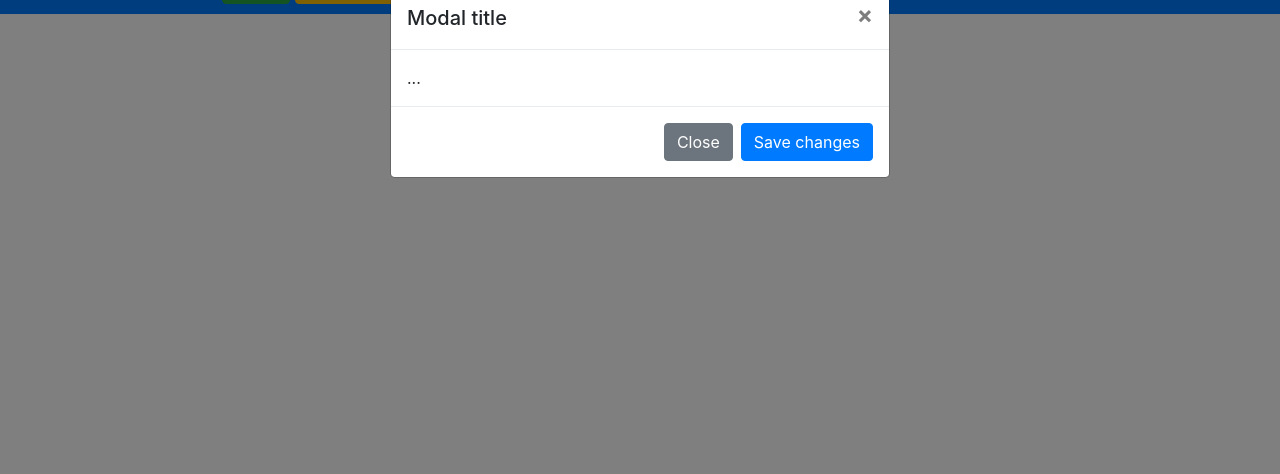
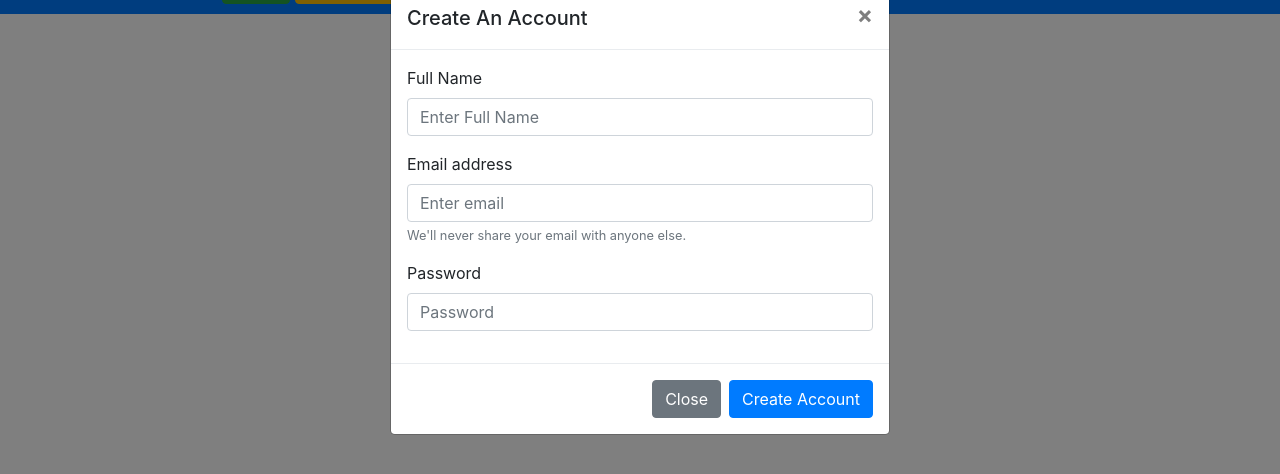
Before and after one commit to sulenchy/TeamCelestine-eloka-More-Recipe, a plain HTML site: page index.html in a window 1280 px wide. Both pictures are taken after a click on the button "Create Account". Shown: the part 42-516 px from the top of the page. Drawn offline with nearby package versions, Linux system fonts and the light colour scheme.

Commit message:
added siguup modal code

```diff
--- a/index.html
+++ b/index.html
@@ -29,8 +29,6 @@
             </ul>
         </div>
     </nav>
-
-
     <div class="modal fade" id="signinModal" tabindex="-1" role="dialog" aria-labelledby="signinModalLabel" aria-hidden="true">
       <div class="modal-dialog" role="document">
         <div class="modal-content">
@@ -65,26 +63,39 @@
       </div>
     </div>
 
-    <div class="modal fade" id="signupModal" tabindex="-1" role="dialog" aria-labelledby="exampleModalLabel" aria-hidden="true">
+    <div class="modal fade" id="signupModal" tabindex="-1" role="dialog" aria-labelledby="signupModalLabel" aria-hidden="true">
       <div class="modal-dialog" role="document">
         <div class="modal-content">
           <div class="modal-header">
-                  <h5 class="modal-title" id="exampleModalLabel">Modal title</h5>
+            <h5 class="modal-title" id="exampleModalLabel">Create An Account</h5>
             <button type="button" class="close" data-dismiss="modal" aria-label="Close">
               <span aria-hidden="true">&times;</span>
             </button>
           </div>
           <div class="modal-body">
-                  ...
+            <form action="">
+              <div class="form-group">
+                <label for="fullname">Full Name</label>
+                <input type="email" class="form-control" id="fullname" aria-describedby="fullnameHelp" placeholder="Enter Full Name" >
+              </div>
+              <div class="form-group">
+                  <label for="email">Email address</label>
+                  <input type="email" class="form-control" id="email" aria-describedby="emailHelp" placeholder="Enter email">
+                  <small id="emailHelp" class="form-text text-muted">We'll never share your email with anyone else.</small>
+              </div>
+              <div class="form-group">
+                <label for="password">Password</label>
+                <input type="password" class="form-control" id="password" placeholder="Password">
+              </div>
             </div>
           <div class="modal-footer">
             <button type="button" class="btn btn-secondary" data-dismiss="modal">Close</button>
-                  <button type="button" class="btn btn-primary">Save changes</button>
+            <button type="submit" class="btn btn-primary">Create Account</button>
+          </div>
+              </form>
         </div>
       </div>
     </div>
-          </div>
-
     <!-- Optional JavaScript -->
     <!-- jQuery first, then Popper.js, then Bootstrap JS -->
     <script src="https://code.jquery.com/jquery-3.3.1.slim.min.js" integrity="sha384-q8i/X+965DzO0rT7abK41JStQIAqVgRVzpbzo5smXKp4YfRvH+8abtTE1Pi6jizo" crossorigin="anonymous"></script>
```
Lines whose indentation alone changed are shown as unchanged.
